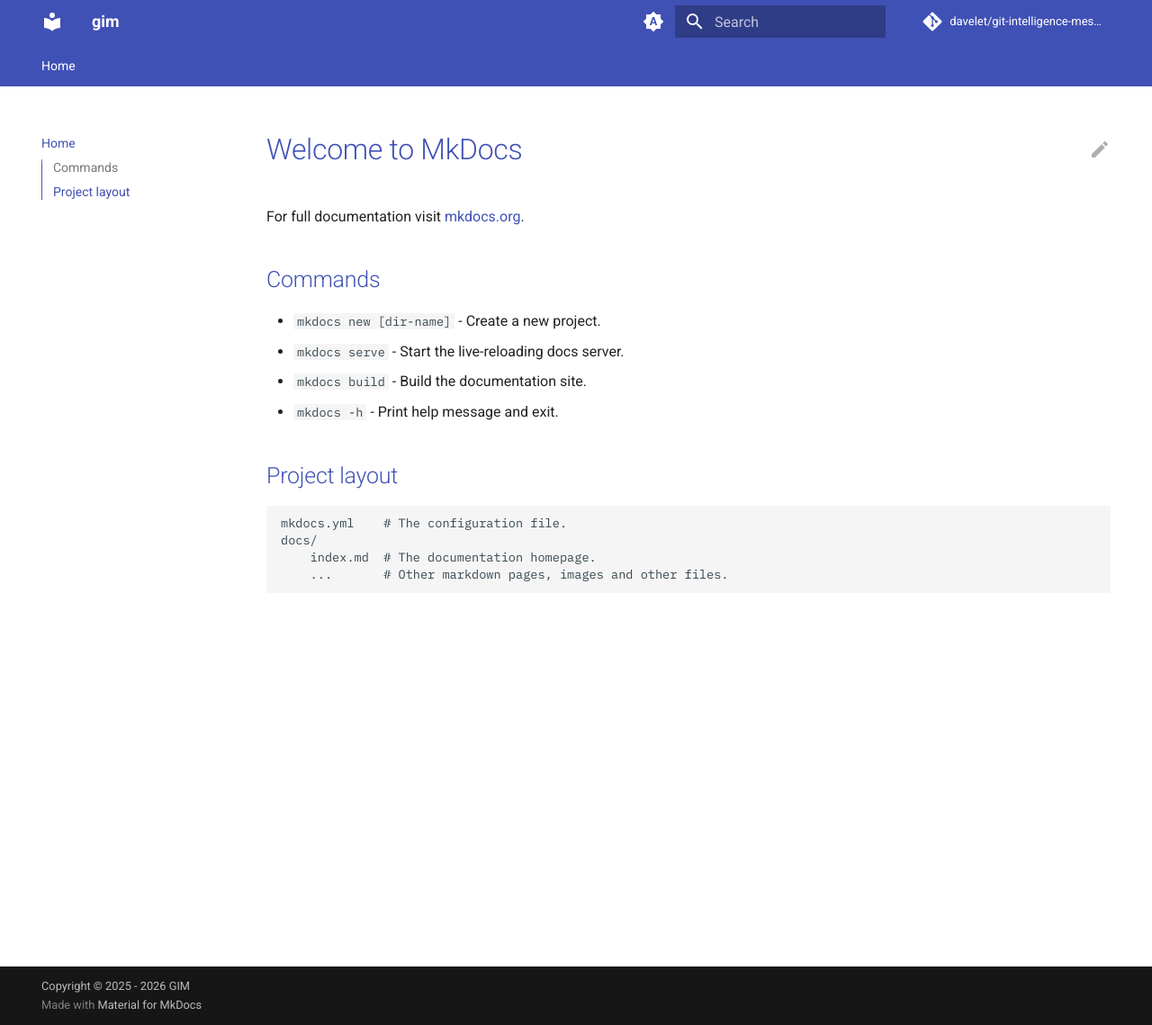
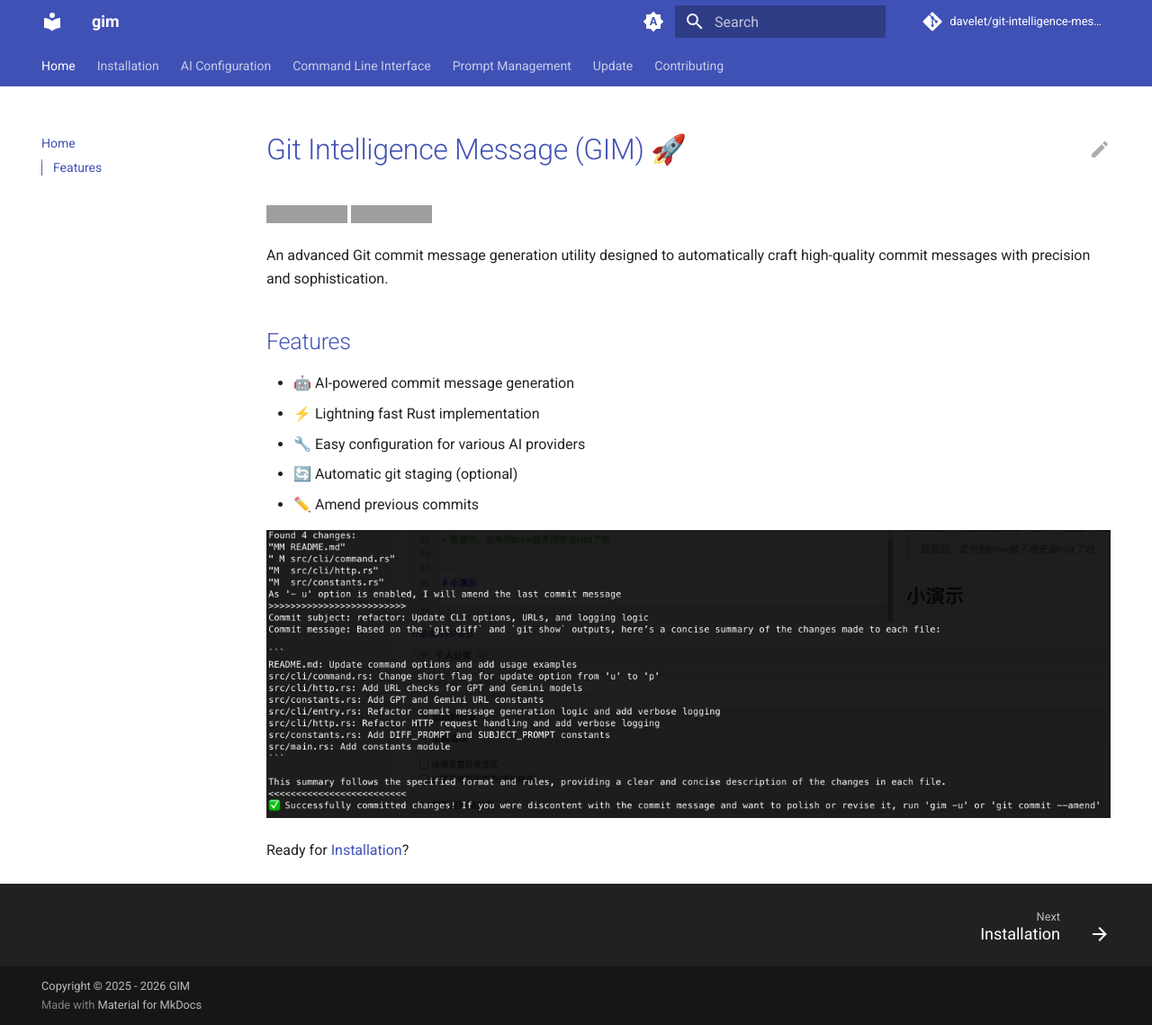
Before and after one commit to morler/git-intelligence-message, an MkDocs documentation site: the page built from docs/content/index.md, in a window 1280 px wide and 1139 px high. Shown: the whole window at 90% size. Built offline with MkDocs 1.6.1 and Material for MkDocs 9.7.7, drawn with Linux system fonts in a browser that asks for light colours; plug-ins that fetch from the network failed and are left out; comment, search, counter and statistics services are not loaded; the version menu is left out; grey boxes are pictures that could not be loaded.

Commit message:
docs: enrich docs file

```diff
--- a/docs/content/index.md
+++ b/docs/content/index.md
@@ -1,17 +1,18 @@
-# Welcome to MkDocs
+# Git Intelligence Message (GIM) 🚀
 
-For full documentation visit [mkdocs.org](https://www.mkdocs.org).
+[![Crates.io](https://img.shields.io/crates/v/git-intelligence-message)](https://crates.io/crates/git-intelligence-message)
+[![License: MIT](https://img.shields.io/badge/License-MIT-yellow.svg)](https://opensource.org/licenses/MIT)
 
-## Commands
+An advanced Git commit message generation utility designed to automatically craft high-quality commit messages with precision and sophistication.
 
-* `mkdocs new [dir-name]` - Create a new project.
-* `mkdocs serve` - Start the live-reloading docs server.
-* `mkdocs build` - Build the documentation site.
-* `mkdocs -h` - Print help message and exit.
+## Features
 
-## Project layout
+- 🤖 AI-powered commit message generation
+- ⚡ Lightning fast Rust implementation
+- 🔧 Easy configuration for various AI providers
+- 🔄 Automatic git staging (optional)
+- ✏️ Amend previous commits
 
-    mkdocs.yml    # The configuration file.
-    docs/
-        index.md  # The documentation homepage.
-        ...       # Other markdown pages, images and other files.
+![screenshot](image.png "screenshot")
+
+Ready for [Installation](installation)?
--- a/docs/mkdocs.yml
+++ b/docs/mkdocs.yml
@@ -138,6 +138,7 @@ plugins:
   - privacy
 
 extra:
+  favicon: "favicon.ico"
   # Versioning
   version:
     provider: mike
@@ -146,3 +147,9 @@ extra:
 # Navigation
 nav:
   - "Home": index.md
+  - "Installation": installation.md
+  - "AI Configuration": ai.md
+  - "Command Line Interface": cli.md
+  - "Prompt Management": prompt.md
+  - "Update": update.md
+  - "Contributing": contribute.md
```
Also changed, not shown: docs/content/ai.md (added, +49 -0 lines), docs/content/cli.md (added, +38 -0 lines), docs/content/contribute.md (added, +5 -0 lines), docs/content/installation.md (added, +26 -0 lines), docs/content/prompt.md (added, +23 -0 lines), docs/content/update.md (added, +15 -0 lines), docs/content/favicon.ico (added), docs/content/image.png (added), 1 other file.
